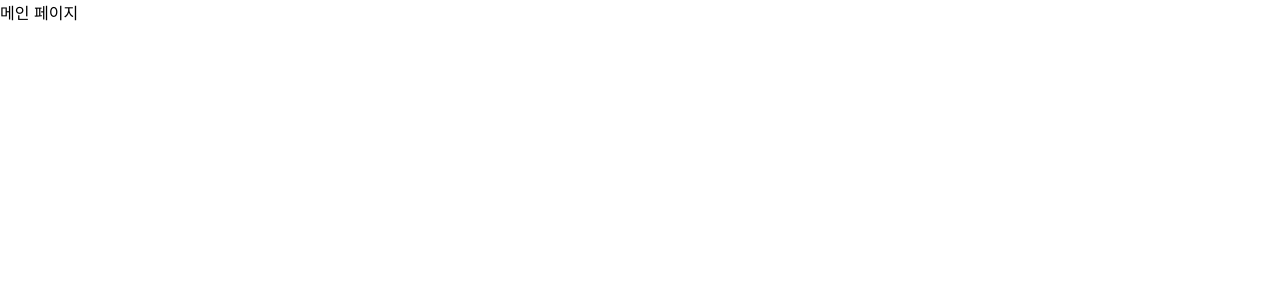
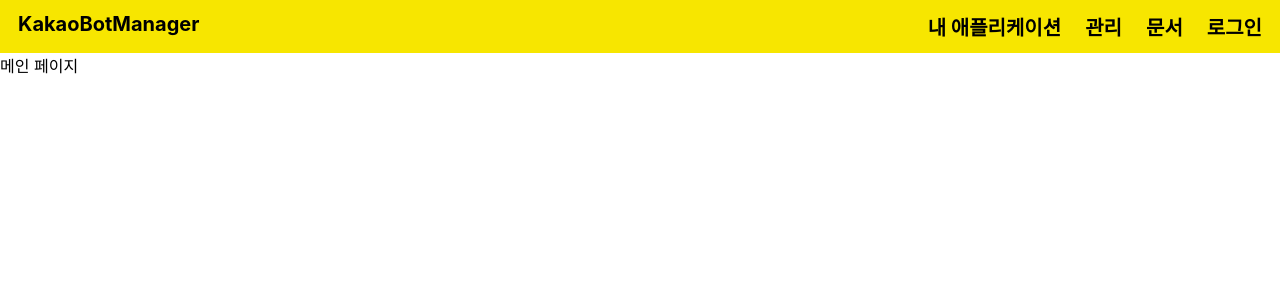
Before and after one commit to cola314/KakaoBotManager2.0, a React (Create React App) app in the folder client/: page / in a window 1280 px wide. Shown: the top 300 px of the page. Built offline with nearby package versions, Linux system fonts and the light colour scheme.

Commit message:
[client] Add NavigationBar component

```diff
--- a/client/package.json
+++ b/client/package.json
@@ -14,6 +14,7 @@
     "react-dom": "^17.0.2",
     "react-router-dom": "^6.0.2",
     "react-scripts": "4.0.3",
+    "styled-components": "^5.3.3",
     "typescript": "^4.1.2",
     "web-vitals": "^1.0.1"
   },
@@ -42,6 +43,7 @@
     ]
   },
   "devDependencies": {
-    "@types/react-router-dom": "^5.3.2"
+    "@types/react-router-dom": "^5.3.2",
+    "@types/styled-components": "^5.1.15"
   }
 }
--- /dev/null
+++ b/client/src/components/common/NavigationBar.tsx
@@ -0,0 +1,38 @@
+import styled from 'styled-components';
+
+const NaviagtionBlock = styled.div`
+  background: #f7e600;
+  display: flex;
+  justify-content: space-between;
+  padding-left: 1.125rem;
+  padding-right: 1.125rem;
+  padding-top: 0.75rem;
+  padding-bottom: 0.75rem;
+`;
+const NavigationItems = styled.div`
+  display: flex;
+`;
+const NavigationItem = styled.div`
+  font-size: 1.25rem;
+  font-weight: bold;
+  & + & {
+    margin-left: 1.5rem;
+  }
+`;
+const LogoBlock = styled(NavigationItem)``;
+
+const NavigationBar = () => {
+  return (
+    <NaviagtionBlock>
+      <LogoBlock>KakaoBotManager</LogoBlock>
+      <NavigationItems>
+        <NavigationItem>내 애플리케이션</NavigationItem>
+        <NavigationItem>관리</NavigationItem>
+        <NavigationItem>문서</NavigationItem>
+        <NavigationItem>로그인</NavigationItem>
+      </NavigationItems>
+    </NaviagtionBlock>
+  );
+};
+
+export default NavigationBar;
--- a/client/src/pages/MainPage.tsx
+++ b/client/src/pages/MainPage.tsx
@@ -1,5 +1,12 @@
+import NavigationBar from '../components/common/NavigationBar';
+
 const MainPage = () => {
-  return <div>메인 페이지</div>;
+  return (
+    <>
+      <NavigationBar />
+      <div>메인 페이지</div>
+    </>
+  );
 };
 
 export default MainPage;
```
Also changed, not shown: 1 other file (tests, documents, lock files or other folders).
